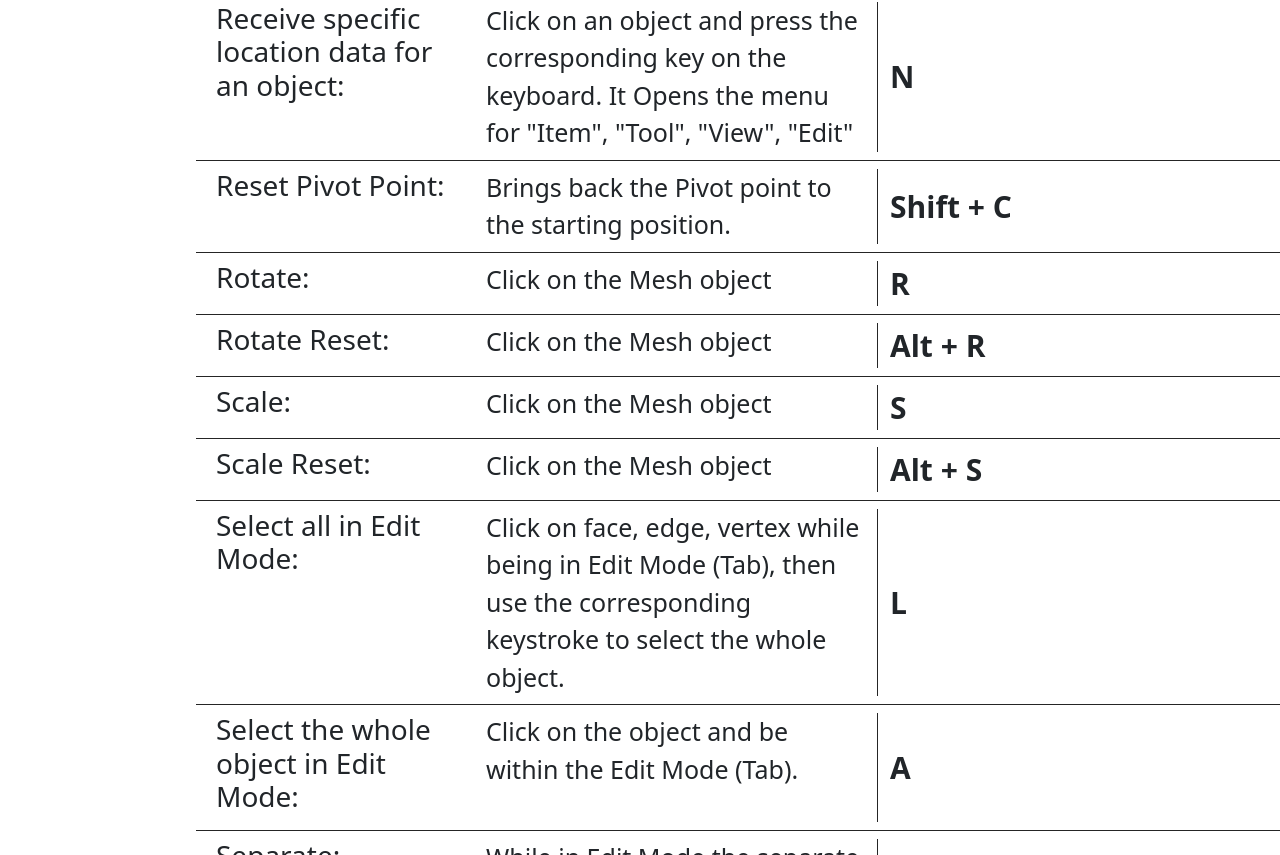
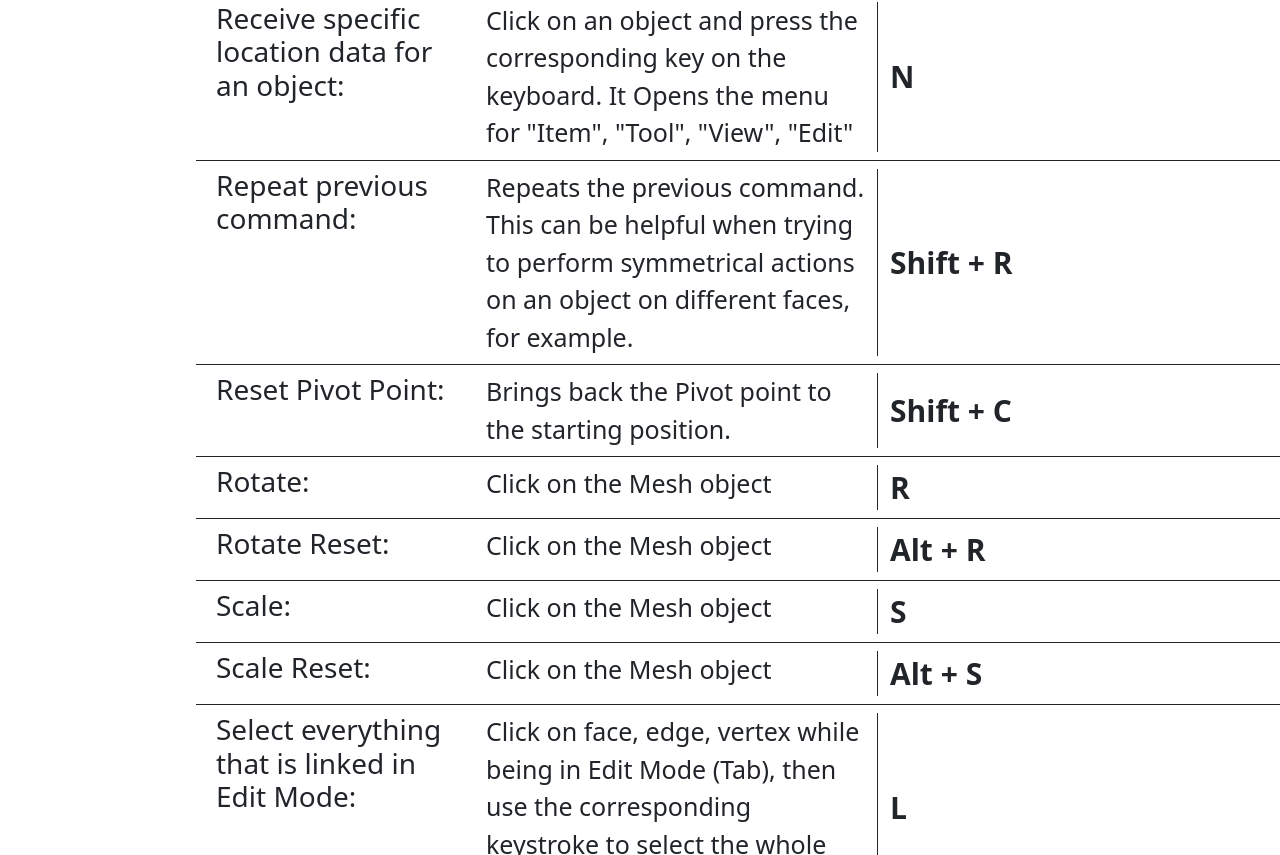
Before and after one commit to Matthes-Baer/Blenumentation, a SvelteKit app: page /blender in a window 1280 px wide. Shown: the part 2895-3750 px from the top of the page. Built offline with nearby package versions, Linux system fonts and the light colour scheme.

Commit message:
feat: Added new data entry

```diff
--- a/src/data/blender/documentationData.ts
+++ b/src/data/blender/documentationData.ts
@@ -76,7 +76,7 @@ const documentationData: documentationDataInterface[] = [
 		keystroke: 'Shift + C'
 	},
 	{
-		name: 'Select all in Edit Mode',
+		name: 'Select everything that is linked in Edit Mode',
 		description:
 			'Click on face, edge, vertex while being in Edit Mode (Tab), then use the corresponding keystroke to select the whole object.',
 		keystroke: 'L'
@@ -135,6 +135,12 @@ const documentationData: documentationDataInterface[] = [
 		description:
 			'While in Edit Mode the separate function is responsible for unlinking the selected face, for example, from the overall grid that was selected.',
 		keystroke: 'P'
+	},
+	{
+		name: 'Repeat previous command',
+		description:
+			'Repeats the previous command. This can be helpful when trying to perform symmetrical actions on an object on different faces, for example.',
+		keystroke: 'Shift + R'
 	}
 ];
 
```
